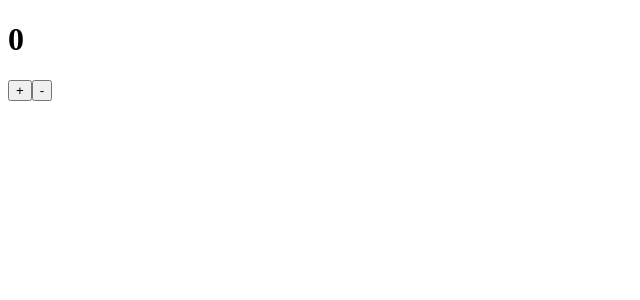
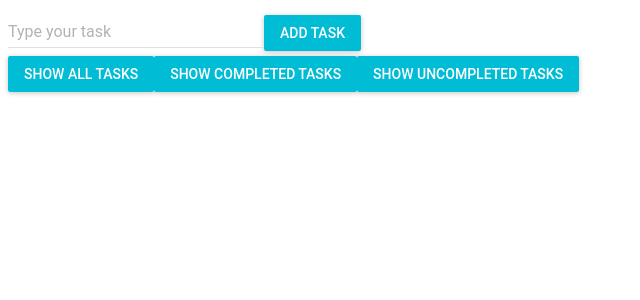
Before and after one commit to kekemato/redux-recap, a React (Create React App) app: page / in a window 1280 px wide. Shown: the top 300 px of the page, without its empty margins (0-640 px from the left). Built offline with nearby package versions, Linux system fonts and the light colour scheme.

Commit message:
task 16 - made toDo list component

```diff
--- a/package.json
+++ b/package.json
@@ -3,6 +3,7 @@
   "version": "0.1.0",
   "private": true,
   "dependencies": {
+    "material-ui": "^0.20.2",
     "react": "^16.6.3",
     "react-dom": "^16.6.3",
     "react-redux": "^6.0.0",
--- a/src/App.js
+++ b/src/App.js
@@ -1,8 +1,9 @@
 import React from 'react'
-import Counter from './Counter';
+//import Counter from './Counter'
+import ToDo from './ToDo'
 
 const App = props => (
-    <Counter />
+    <ToDo />
 )
 
 
--- /dev/null
+++ b/src/ToDo.js
@@ -0,0 +1,62 @@
+import React from 'react'
+import { connect } from 'react-redux'
+import { RaisedButton, TextField, List, MenuItem } from 'material-ui'
+import {
+    newTaskAction,
+    addNewTaskAction,
+    filterAllTasksAction,
+    filterCompletedTasksAction,
+    filterUncompletedTasksAction,
+} from './state/toDo'
+
+const ToDo = props => (
+    <div>
+        <TextField
+            hintText='Type your task'
+            onChange={props._newTaskAction}
+        />
+        <RaisedButton
+            primary={true}
+            label='Add task'
+            onClick={props._addNewTaskAction}
+        />
+        <br />
+        <RaisedButton
+            primary={true}
+            label='Show all tasks'
+            onClick={props._filterAllTasksAction}
+        />
+        <RaisedButton
+            primary={true}
+            label='Show completed tasks'
+            onClick={props._filterCompletedTasksAction}
+        />
+        <RaisedButton
+            primary={true}
+            label='Show uncompleted tasks'
+            onClick={props._filterUncompletedTasksAction}
+        />
+        <List>
+            {props._taskList.map(task => (
+                <MenuItem
+                    primaryText={task.task}
+                    key={task.key}
+                />
+            ))}
+        </List>
+    </div>
+)
+
+const mapStateToProps = state => ({
+    _taskList: state.toDo.visibleTasks
+})
+
+const mapDispatchToProps = dispatch => ({
+    _newTaskAction: event => dispatch(newTaskAction(event.target.value)),
+    _addNewTaskAction: () => dispatch(addNewTaskAction()),
+    _filterAllTasksAction: () => dispatch(filterAllTasksAction()),
+    _filterCompletedTasksAction: () => dispatch(filterCompletedTasksAction()),
+    _filterUncompletedTasksAction: () => dispatch(filterUncompletedTasksAction()),
+})
+
+export default connect(mapStateToProps, mapDispatchToProps)(ToDo)
--- a/src/index.js
+++ b/src/index.js
@@ -1,12 +1,15 @@
 import React from 'react'
 import ReactDOM from 'react-dom'
 import { Provider } from 'react-redux'
+import MuiThemeProvider from 'material-ui/styles/MuiThemeProvider'
 
 import App from './App'
 import { store } from './store'
 
 ReactDOM.render(
     <Provider store={store}>
-        <App />
+        <MuiThemeProvider>
+            <App />
+        </MuiThemeProvider>
     </Provider>,
     document.getElementById('root'))
--- a/src/state/toDo.js
+++ b/src/state/toDo.js
@@ -41,7 +41,8 @@ export default (state = INITIAL_STATE, action) => {
         case ADD_NEW_TASK:
             return {
                 ...state,
-                tasks: state.tasks.concat({ task: state.text, isCompleted: false })
+                tasks: state.tasks.concat({ task: state.text, isCompleted: false, key: Date.now() }),
+                visibleTasks: state.visibleTasks.concat({ task: state.text, isCompleted: false, key: Date.now() })
             }
         case FILTER_ALL: {
             return {
```
Also changed, not shown: 1 other file (tests, documents, lock files or other folders).
